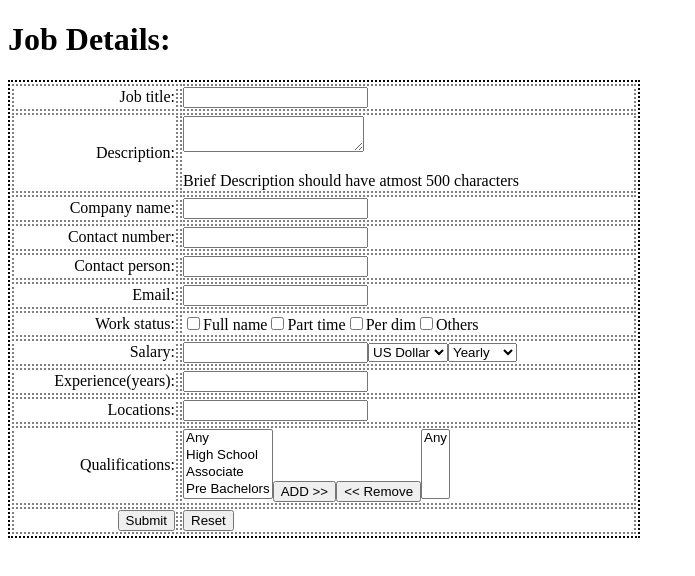
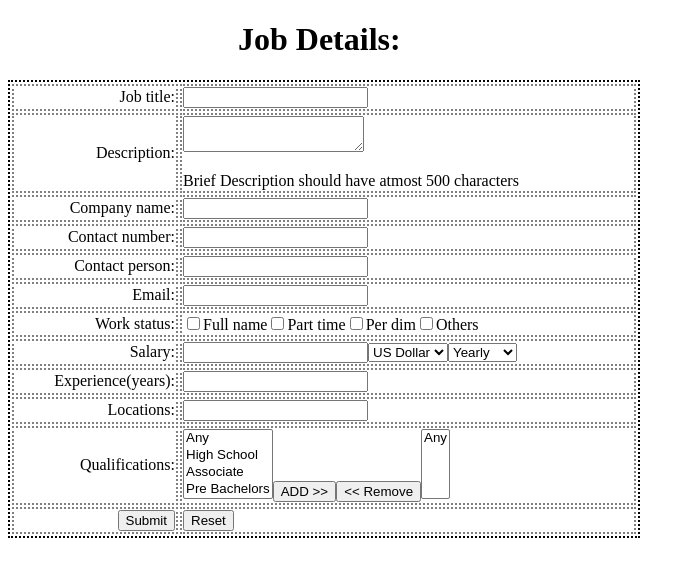
Before and after one commit to hayteam5/test-project, an Angular app: page / in a window 1280 px wide. Shown: the top 576 px of the page, without its empty margins (0-695 px from the left). Built offline with nearby package versions, Linux system fonts and the light colour scheme.

Commit message:
title position correction

```diff
--- a/src/app/job-details/job-details.component.html
+++ b/src/app/job-details/job-details.component.html
@@ -1,4 +1,4 @@
-<h1>Job Details:</h1>
+<h1 style="padding-left: 230px">Job Details:</h1>
 
 <form>
   <table style="border: dotted 2px">
```
